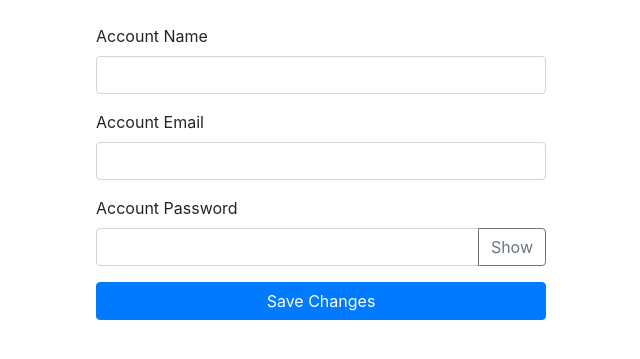
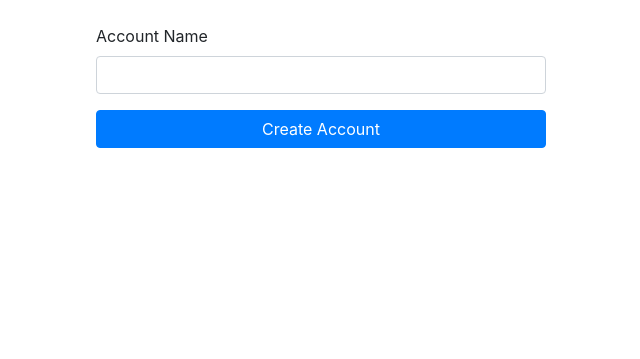
Before and after one commit to Ebenezeroffei/passlock, a Django app: page /account/create/ in a window 1280 px wide. Shown: the part 56-415 px from the top of the page, without its empty margins (319-959 px from the left). Run offline with Django 3.2, Linux system fonts and the light colour scheme; a user stored in the database is signed in; data comes from the database, SQL or seed files in the repository; some libraries are stand-ins or nearby versions.

Commit message:
Integrated the default account with the custom account

```diff
--- a/home/admin.py
+++ b/home/admin.py
@@ -1,8 +1,8 @@
 from django.contrib import admin
-from .models import FirstLevelDecryption,FirstLevelEncryption,DefaultAccount,CustomFieldsForDefaultAccount
+from .models import FirstLevelDecryption,FirstLevelEncryption,Account,CustomFieldsForAccount
 
 # Register your models here.
 admin.site.register(FirstLevelDecryption)
 admin.site.register(FirstLevelEncryption)
-admin.site.register(DefaultAccount)
-admin.site.register(CustomFieldsForDefaultAccount)
+admin.site.register(Account)
+admin.site.register(CustomFieldsForAccount)
--- a/home/models.py
+++ b/home/models.py
@@ -21,26 +21,24 @@ class FirstLevelDecryption(models.Model):
         return self.key
 
 
-class DefaultAccount(models.Model):
+class Account(models.Model):
 	user = models.ForeignKey(User,on_delete=models.CASCADE)
 	account_name = models.CharField(max_length = 100)
-	email = models.EmailField(default = None)
-	password = models.CharField(max_length = 200)
 	date_created = models.DateTimeField(default = timezone.now)
 	date_modified = models.DateTimeField(default = timezone.now)
 
 	def get_absolute_url(self):
-		return reverse('passlock:default_account_detail',kwargs = {'pk':self.pk})
+		return reverse('passlock:account_detail',kwargs = {'pk':self.pk})
 
 
 	def __str__(self):
-		return f"Default {self.account_name.capitalize()} Account"
+		return f"{self.account_name.capitalize()} Account"
 
-class CustomFieldsForDefaultAccount(models.Model):
-	default_account = models.ForeignKey(DefaultAccount,on_delete=models.CASCADE)
+class CustomFieldsForAccount(models.Model):
+	account = models.ForeignKey(Account,on_delete=models.CASCADE)
 	field_name = models.CharField(max_length = 100)
 	field_type = models.CharField(max_length = 100)
 	field_value = models.CharField(max_length = 100)
 
 	def __str__(self):
-		return f"{self.default_account.account_name}'s > {self.field_name}"
+		return f"{self.account.account_name}'s > {self.field_name}"
--- a/home/templates/home/defaultaccount_form.html
+++ b/home/templates/home/account_form.html
@@ -14,32 +14,20 @@
 			</div>
 			<button id="verify" type="button" class="btn btn-primary btn-block">Verify</button>
 		</div>
-		<form style="max-width:450px;margin:auto;opacity:1;" action="." method="post" class = 'mt-5 mb-5'>
+		<form method="post" action="." style="max-width:450px;margin:auto;opacity:1;" class = 'mt-5 mb-5'>
 			{% csrf_token %}
 			<div class="form-group">
 				<label for="{{ form.account_name.id_of_label }}">Account Name</label>
-				<input required type="text" name="account_name" id = '{{ form.account_name.id_for_label }}' value="{% if form.account_name.value %}{{ form.account_name.value }}{% endif %}" class="form-control">
+				<input required type="text" name="account_name" id = '{{ form.account_name.id_for_label }}' value="{% if object %}{{ object.account_name }}{% endif %}" class="form-control">
 			</div>
-			<div class="form-group">
-				<label for="{{ form.email.id_of_label }}">Account {{ form.email.label}}</label>
-				<input type="email" required name="{{ form.email.label|lower }}" id = '{{ form.email.id_for_label }}' value="{% if form.email.value %}{{ form.email.value }}{% endif %}" class="form-control">
-			</div>
-			<div class="form-group">
-				<label for="{{ form.password.id_of_label }}">Account {{ form.password.label}}</label>
-				<div class="input-group">
-					<input type="password" required name="{{ form.password.label|lower }}"  id = '{{ form.password.id_for_label }}' value="{% if form.password.value %}{{ form.password.value }}{% endif %}" class="form-control"/>
-					<div class="input-group-append">
-						<button type="button" class=" show-or-hide btn btn-outline-secondary">Show</button>
-					</div>
-				</div>
-			</div>
-			{% if form.account_name.value %}
+			{% if not object %}
+				<button type="submit" class="btn btn-primary btn-block">Create Account</button>
+			{% endif %}
+			{% if object %}
 				<div class="custom">
-					<h5 style="margin:auto;" class="text-primary">Custom Fields</h5>
-					<span class="text-muted small">You can add custom fields if you want</span>
 					<!-- Check for custom fields for the account -->
-					{% if object.customfieldsfordefaultaccount_set.all %}
-						{% for custom_account in object.customfieldsfordefaultaccount_set.all %}
+					{% if object.customfieldsforaccount_set.all %}
+						{% for custom_account in object.customfieldsforaccount_set.all %}
 							<div class="form-group" id = "{{custom_account.id}}">
 								<label for="id_custom_field{{forloop.counter}}">{{object.account_name}} {{ custom_account.field_name }}</label>
 								{% if custom_account.field_type.lower == 'password' %}
@@ -62,7 +50,6 @@
 					<button id = 'remove' type="button" class="btn btn-sm btn-danger">Remove Field</button>
 				</div>
 			{% endif %}
-			<input type="submit" class="btn btn-primary btn-block" value="Save Changes">
 		</form>
 
 		<!--Modal For Adding A New Field-->
@@ -112,7 +99,6 @@
 			$("form").slideUp('fast'); // Remove the form
 			$('#verify').click(function(){
 				let password = $('#password').val();
-				console.log("Hmmm")
 				$.ajax({
 					url: "{% url 'passlock:verify' %}",
 					data: {
@@ -155,7 +141,7 @@
 			// A function that makes an ajax response in order to add a custom field to a default account
 			let ajaxRequestForCustomFields = (name,type,value,accountId) => {
 				$.ajax({
-					url: "{% url 'passlock:add_custom_field_to_default_account' %}",
+					url: "{% url 'passlock:add_custom_field_to_account' %}",
 					data: {
 						name,
 						type,
@@ -217,7 +203,7 @@
 			// Delete button
 			$("#remove").click(function(){
 				let totalFormFields = $("form div.form-group").length;
-				if(totalFormFields > 3){
+				if(totalFormFields > 1){
 					$('form div.form-group').last().slideUp(function(){
 						let customAccountId = $(this).attr('id');
 						$(this).remove();
--- a/home/templates/home/base.html
+++ b/home/templates/home/base.html
@@ -34,7 +34,7 @@
                 <a class="nav-link" href="{% url 'passlock:home' %}">Home</a>
               </li>
               <li class="nav-item">
-                <a class="nav-link" href="{% url 'passlock:default_account_create' %}">+ Add Account</a>
+                <a class="nav-link" href="{% url 'passlock:account_create' %}">+ Add Account</a>
               </li>
               <li class="nav-item">
                 <a class="nav-link" style="position:relative;" href="#">
--- a/home/urls.py
+++ b/home/urls.py
@@ -4,11 +4,11 @@ from . import views as home_views
 app_name = 'passlock'
 urlpatterns = [
     path('home/',home_views.LandingView.as_view(),name = 'home'),
-   path('account/<int:pk>/',home_views.DefaultAccountDetailView.as_view(),name = 'default_account_detail'),
- 	path('account/delete/<int:pk>/',home_views.DefaultAccountDeleteView.as_view(),name = 'default_account_delete'),
- 	path('account/edit/<int:pk>/',home_views.DefaultAccountEditView.as_view(),name = 'default_account_edit'),
- 	path('account/create/',home_views.DefaultAccountCreateView.as_view(),name = 'default_account_create'),
+   path('account/<int:pk>/',home_views.AccountDetailView.as_view(),name = 'account_detail'),
+ 	path('account/delete/<int:pk>/',home_views.AccountDeleteView.as_view(),name = 'account_delete'),
+ 	path('account/edit/<int:pk>/',home_views.AccountEditView.as_view(),name = 'account_edit'),
+ 	path('account/create/',home_views.AccountCreateView.as_view(),name = 'account_create'),
  	path('user/verify/',home_views.VerifyUserView.as_view(),name = 'verify'),
- 	path('account/create-custom-field-for-default-account/',home_views.CreateCustomFieldForDefaultAccountView.as_view(),name = 'add_custom_field_to_default_account'),
- 	path('account/delete-custom-field-for-default-account/',home_views.DeleteCustomFieldForDefaultAccountView.as_view(),name = 'delete_custom_account'),
+ 	path('account/create-custom-field-for-account/',home_views.CreateCustomFieldForAccountView.as_view(),name = 'add_custom_field_to_account'),
+ 	path('account/delete-custom-field-for-account/',home_views.DeleteCustomFieldForAccountView.as_view(),name = 'delete_custom_account'),
 ]
--- a/home/views.py
+++ b/home/views.py
@@ -7,7 +7,7 @@ from django.contrib.auth.mixins import LoginRequiredMixin
 from django.utils.decorators import method_decorator
 from django.contrib.auth.decorators import login_required
 from .encryption_decryption import Encryption,Decryption
-from .models import DefaultAccount,CustomFieldsForDefaultAccount
+from .models import Account,CustomFieldsForAccount
 
 
 
@@ -16,39 +16,52 @@ from .models import DefaultAccount,CustomFieldsForDefaultAccount
 
 # Create your views here.
 class LandingView(LoginRequiredMixin,generic.ListView):
-    model = DefaultAccount
+    model = Account
     template_name = 'home/index.html'
     context_object_name = 'accounts'
 
     def get_queryset(self,*args,**kwargs):
-        queryset = DefaultAccount.objects.filter(user = self.request.user)
+        queryset = Account.objects.filter(user = self.request.user)
 
         return queryset
 
-class DefaultAccountDetailView(LoginRequiredMixin,generic.DetailView):
-	model = DefaultAccount
+class AccountDetailView(LoginRequiredMixin,generic.DetailView):
+	model = Account
 
-class DefaultAccountCreateView(LoginRequiredMixin,generic.CreateView):
-	model = DefaultAccount
-	fields = ['account_name','email','password']
-	template_name = 'home/defaultaccount_form.html'
 
-	def form_valid(self,form,*args,**kewargs):
-		form.instance.user = self.request.user
-		return super().form_valid(form)
+class AccountCreateView(generic.View):
+	template_name = 'home/account_form.html'
 
-class DefaultAccountEditView(LoginRequiredMixin,generic.UpdateView):
-	model = DefaultAccount
-	fields = ['account_name','email','password']
-	template_name = 'home/defaultaccount_form.html'
+	@method_decorator(login_required)
+	def dispatch(self,request,*args,**kwargs):
+		if request.method == 'POST':
+			account_name = request.POST.get('account_name',None)
+			account = Account(user = request.user,account_name = account_name)
+			account.save()
+
+			return HttpResponseRedirect(reverse('passlock:account_edit',kwargs = {'pk':account.pk}))
+
+		return render(request,self.template_name)
+
+
+class AccountEditView(generic.View):
+	template_name = 'home/account_form.html'
+
+	@method_decorator(login_required)
+	def dispatch(self,request,*args,**kwargs):
+		account_id = int(self.kwargs.get('pk'))
+		account = get_object_or_404(Account,id = account_id)
+		context = {'object':account}
+
+		return render(request,self.template_name,context)
 
 
 
-class DefaultAccountDeleteView(generic.View):
+class AccountDeleteView(generic.View):
 	""" This class deletes a default account """
 	def dispatch(self,request,*args,**kwargs):
 		account_id = self.kwargs.get('pk')
-		account = get_object_or_404(DefaultAccount,id = account_id)
+		account = get_object_or_404(Account,id = account_id)
 		account.delete()
 
 		return HttpResponseRedirect(reverse('passlock:home'))
@@ -66,7 +79,7 @@ class VerifyUserView(generic.View):
 		data['user_status'] = True if authenticate_user else False
 		return JsonResponse(data)
 
-class CreateCustomFieldForDefaultAccountView(generic.View):
+class CreateCustomFieldForAccountView(generic.View):
 	""" This class creates a new custom field for a default account """
 
 	def get(self,request,*args,**kwargs):
@@ -74,10 +87,10 @@ class CreateCustomFieldForDefaultAccountView(generic.View):
 		field_type = request.GET.get("type",None)
 		field_value = request.GET.get("value",None)
 		account_id = int(request.GET.get("accountId",None))
-		account = get_object_or_404(DefaultAccount,id = account_id)
-		custom = CustomFieldsForDefaultAccount(
-			default_account = account,
-			field_name = field_name,
+		account = get_object_or_404(Account,id = account_id)
+		custom = CustomFieldsForAccount(
+			account = account,
+			field_name = field_name.capitalize(),
 			field_type = field_type,
 			field_value = field_value,
 		)
@@ -89,12 +102,12 @@ class CreateCustomFieldForDefaultAccountView(generic.View):
 		}
 		return JsonResponse(data)
 
-class DeleteCustomFieldForDefaultAccountView(generic.View):
+class DeleteCustomFieldForAccountView(generic.View):
 	""" This class removes a custom field from a default account """
 	def get(self,request,*args,**kwargs):
 		# Use the id of the custom account to find the custom account
 		custom_account_id = int(request.GET.get('customAccountId',None))
-		custom_account = get_object_or_404(CustomFieldsForDefaultAccount,id = custom_account_id)
+		custom_account = get_object_or_404(CustomFieldsForAccount,id = custom_account_id)
 		# Delete if from the database
 		custom_account.delete()
 		data = {}
```
Also changed, not shown: home/templates/home/account_detail.html (renamed from home/templates/home/defaultaccount_detail.html, +2 -17 lines), home/templates/home/index.html (+4 -4 lines), db.sqlite3, home/migrations/0003_auto_20200430_2031.py (added), home/migrations/0004_auto_20200430_2235.py (added).
